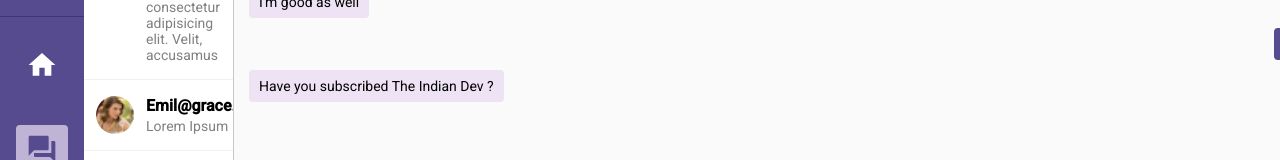
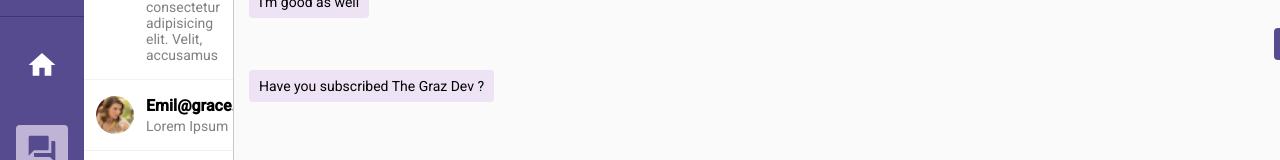
Before and after one commit to aykhanhuseyn/omnio-fed-9, a React (Vite) app: page /mbox in a window 1280 px wide. Shown: the part 208-368 px from the top of the page. Built offline with nearby package versions, Linux system fonts and the light colour scheme.

Commit message:
Upgraded: ContactList

```diff
--- a/src/data/userList.ts
+++ b/src/data/userList.ts
@@ -96,7 +96,7 @@ export const contactList = [
     {
       id: 5,
       messageType: "TEXT",
-      text: "Have you subscribed The Indian Dev ?",
+      text: "Have you subscribed The Graz Dev ?",
       senderID: 1,
       addedOn: "12:00 PM",
     },
```
